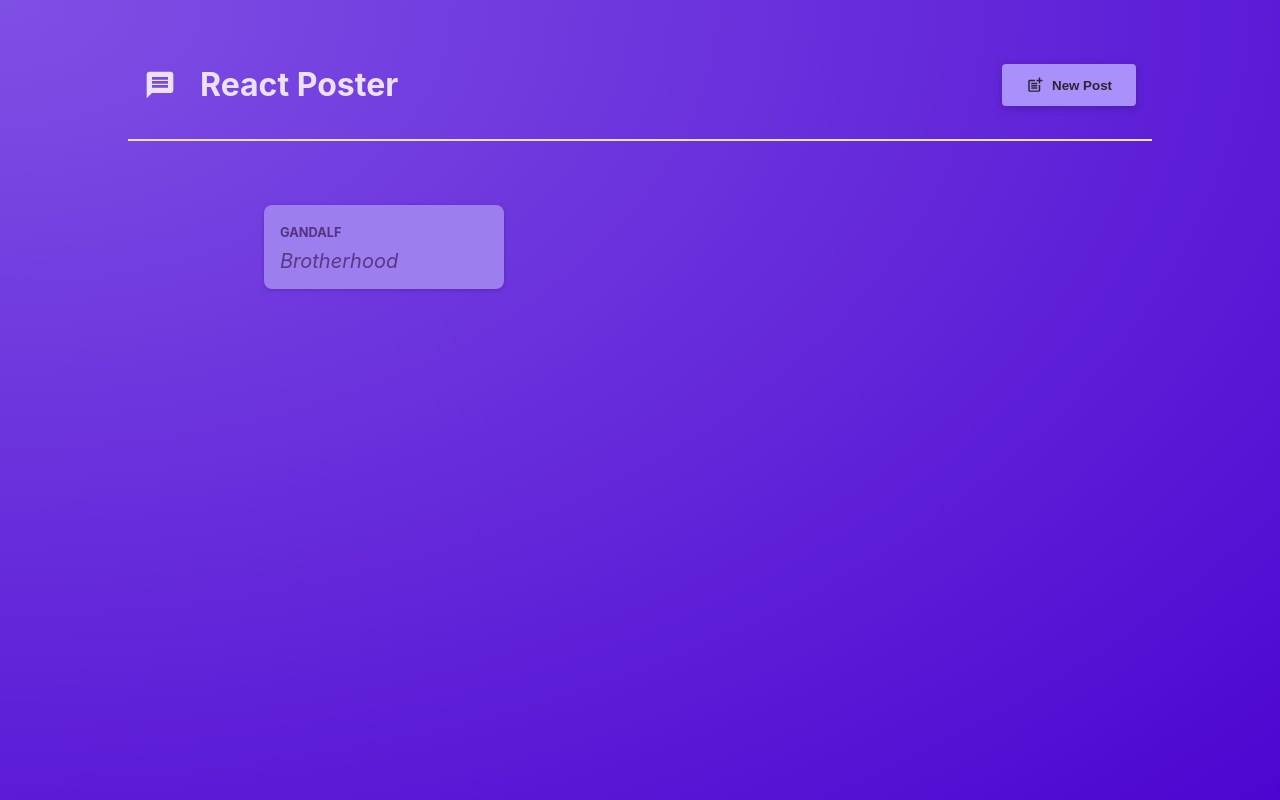
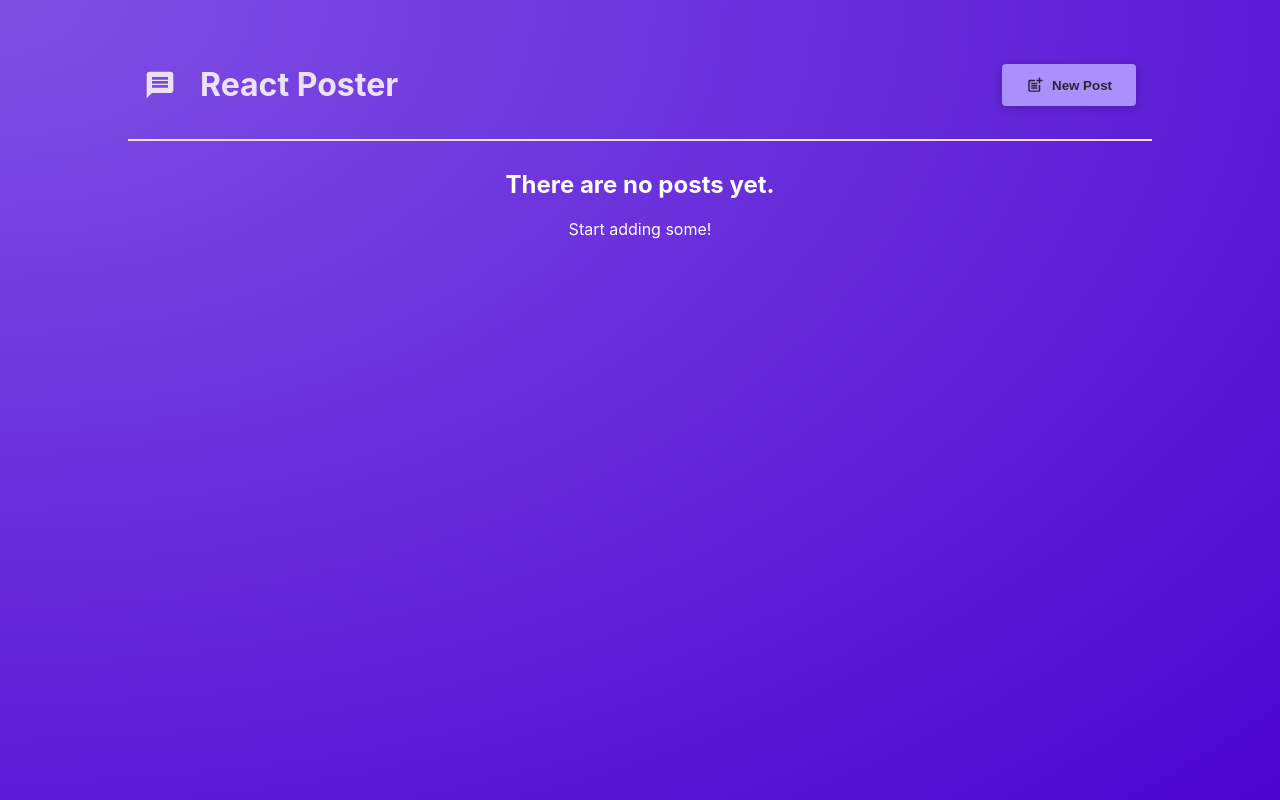
Before and after one commit to MattiasHolst/NextJSCourse, a React (Vite) app in the folder react-crash-course/: page / in a window 1280 px wide. Built offline with nearby package versions, Linux system fonts and the light colour scheme.

Commit message:
Now dynamicyally shows all posts

```diff
--- a/react-crash-course/src/components/NewPost.tsx
+++ b/react-crash-course/src/components/NewPost.tsx
@@ -25,7 +25,6 @@
       body: postText,
       author: author,
     };
-    console.log(postData);
     props.onAddPost(postData);
     props.onCancelPosting();
   }
--- a/react-crash-course/src/components/PostsList.tsx
+++ b/react-crash-course/src/components/PostsList.tsx
@@ -18,22 +18,32 @@
   const [posts, setPosts] = useState<PostData[]>([]);
 
   function addPostHandler(postData: PostData) {
-    setPosts((existingPosts: PostData[]) =>  [postData, ...existingPosts]);
+    setPosts((existingPosts: PostData[]) => [postData, ...existingPosts]);
   }
-
-  console.log('posts : ', posts);
 
   return (
     <>
       {props.isPosting && (
         <Modal onClose={props.onStopPosting}>
-          <NewPost onCancelPosting={props.onStopPosting} onAddPost={addPostHandler} />
+          <NewPost
+            onCancelPosting={props.onStopPosting}
+            onAddPost={addPostHandler}
+          />
         </Modal>
       )}
-
-      <ul className={classes.posts}>
-        <Post author="Gandalf" body="Brotherhood" />
-      </ul>
+      {posts.length > 0 && (
+        <ul className={classes.posts}>
+          {posts.map((post, i) => (
+            <Post key={i} author={post.author} body={post.body} />
+          ))}
+        </ul>
+      )}
+      {posts.length === 0 && (
+        <div style={{ textAlign: "center", color: "white" }}>
+          <h2>There are no posts yet.</h2>
+          <p>Start adding some!</p>
+        </div>
+      )}
     </>
   );
 }
```
